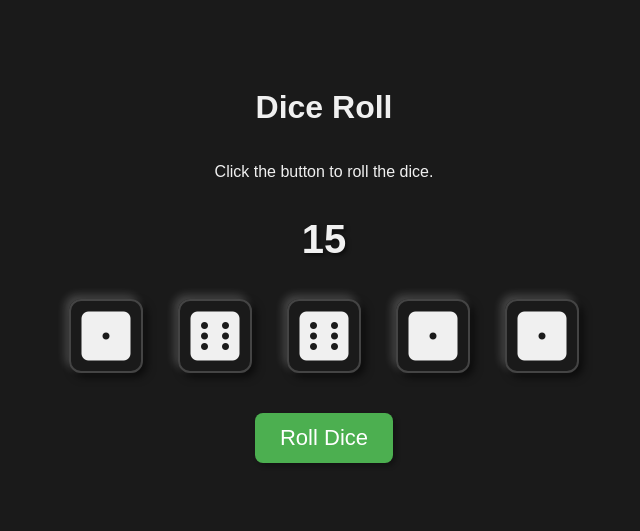
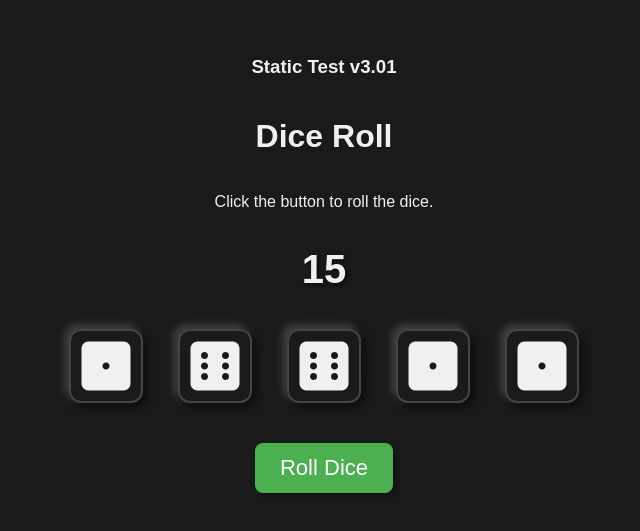
Before and after one commit to nicolemagdz/dice-static, a plain HTML site: page index.html in a window 1280 px wide. Shown: the part 135-666 px from the top of the page, without its empty margins (316-956 px from the left). Drawn offline with Linux system fonts and the light colour scheme.

Commit message:
Added environment/version

```diff
--- a/index.html
+++ b/index.html
@@ -14,6 +14,7 @@
     <link rel="stylesheet" href="styles.css" />
   </head>
   <body>
+	<h3>Static Test v3.01</h3>
     <h1>Dice Roll</h1>
     <p>Click the button to roll the dice.</p>
     <h1 id="sum">15</h1>
```
